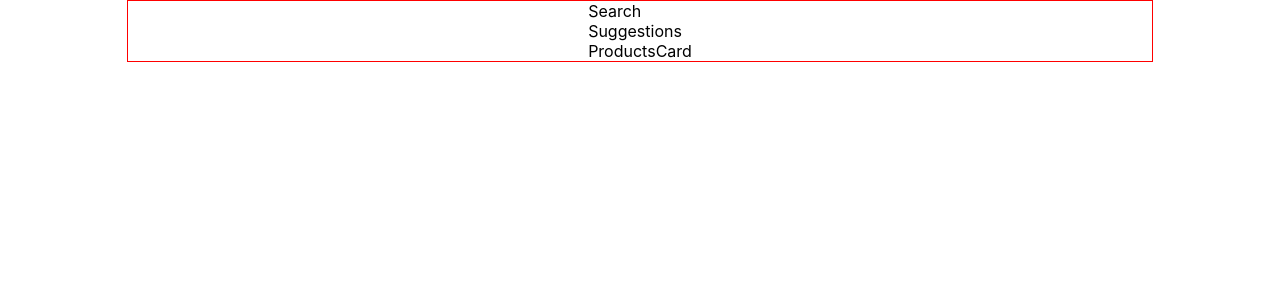
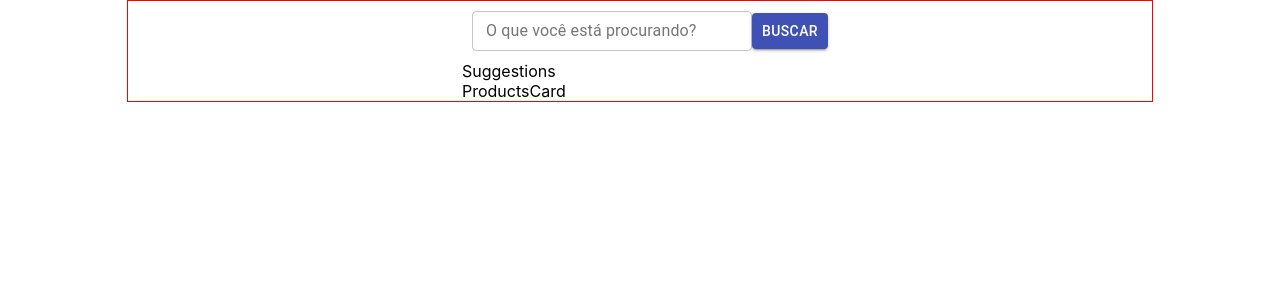
Before and after one commit to Biancasleonardo/desafio_Calindra, a React (Create React App) app in the folder desafio1/: page / in a window 1280 px wide. Shown: the top 300 px of the page. Built offline with nearby package versions, Linux system fonts and the light colour scheme.

Commit message:
create layout Search and installing material-ui core

```diff
--- a/desafio1/package.json
+++ b/desafio1/package.json
@@ -3,6 +3,7 @@
   "version": "0.1.0",
   "private": true,
   "dependencies": {
+    "@material-ui/core": "^4.12.1",
     "@testing-library/jest-dom": "^5.14.1",
     "@testing-library/react": "^11.2.7",
     "@testing-library/user-event": "^12.8.3",
--- a/desafio1/src/components/Search/Search.js
+++ b/desafio1/src/components/Search/Search.js
@@ -1,10 +1,21 @@
+import { Button, TextField } from '@material-ui/core';
 import React from 'react';
+import { SectionSearch } from './style';
 
 const Search = () => {
     return (
-        <div>
-            Search
-        </div>
+        <SectionSearch>
+            <TextField
+                id="outlined-basic"
+                label="O que você está procurando?"
+                variant="outlined"
+                value={''}
+                onChange={''}
+                size='small'
+                fullWidth
+            />
+            <Button variant='contained' color='primary'onClick={''}>Buscar</Button>
+        </SectionSearch>
     );
 };
 
--- a/desafio1/src/components/Search/style.js
+++ b/desafio1/src/components/Search/style.js
@@ -0,0 +1,9 @@
+import styled from "styled-components";
+
+export const SectionSearch = styled.section`
+    padding: 10px;
+    display: flex;
+    align-items: center;
+    justify-content: space-between;
+    width: 100%;
+`
```
Also changed, not shown: 1 other file (tests, documents, lock files or other folders).
